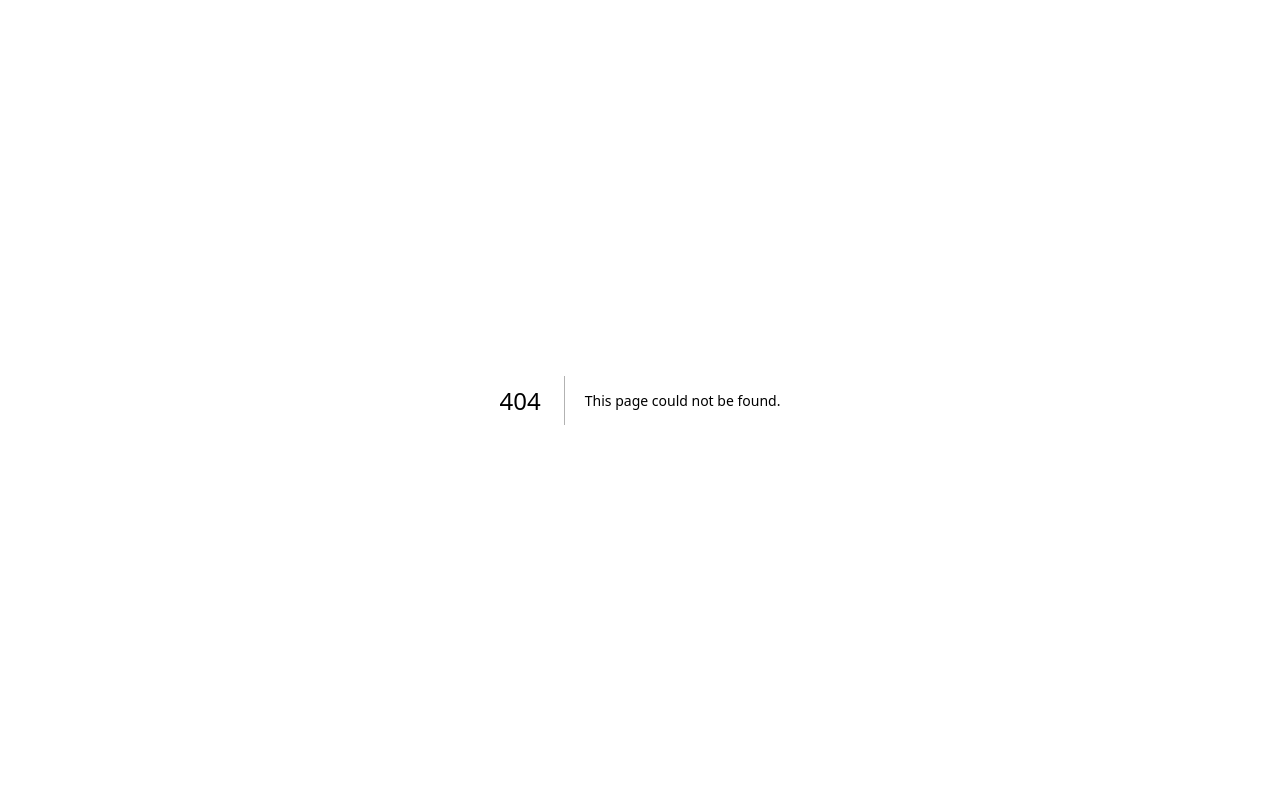
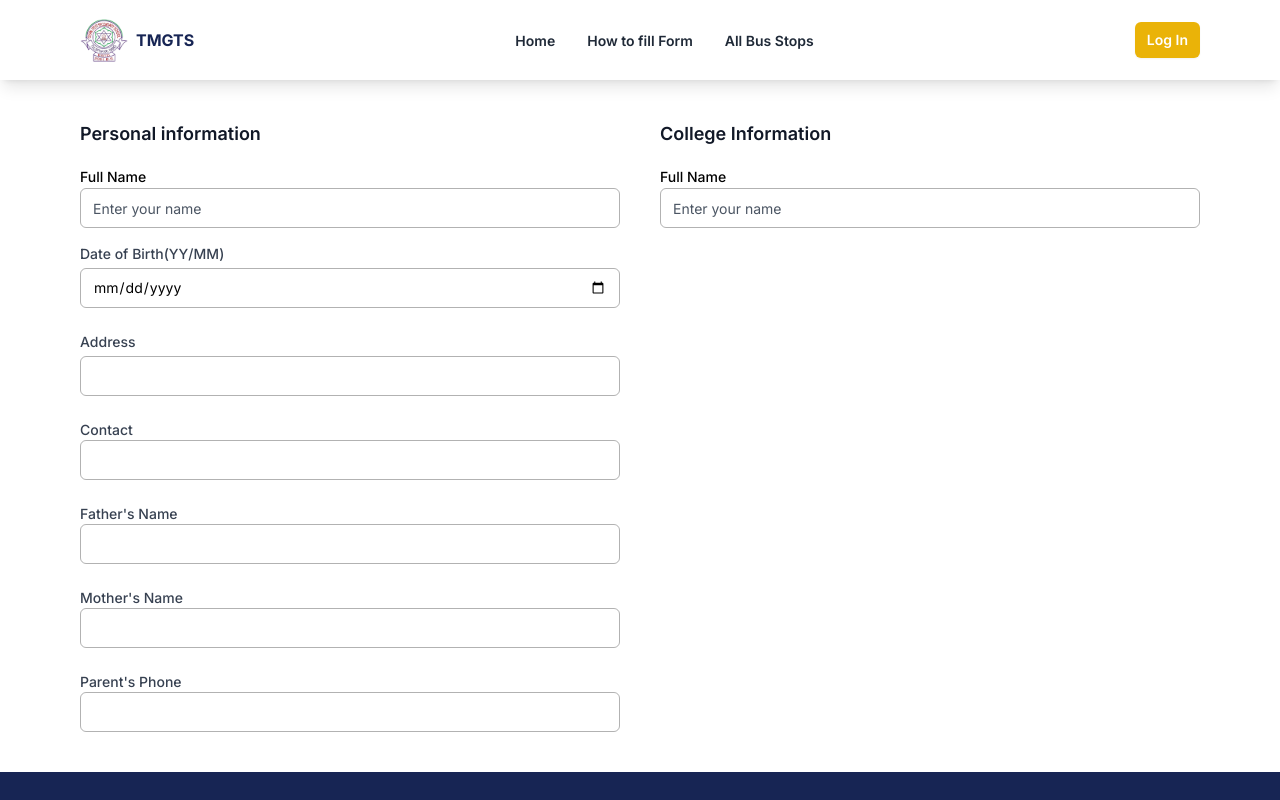
Before and after one commit to sandipolee/T, a Next.js app in the folder tmgts/: page /register in a window 1280 px wide. Before the commit this address had no page. Shown: the top 800 px of the page. Built offline with nearby package versions, Linux system fonts and the light colour scheme.

Commit message:
hero is hero

```diff
--- a/tmgts/src/app/page.tsx
+++ b/tmgts/src/app/page.tsx
@@ -8,7 +8,7 @@ export default function Home() {
     <>
       <Header />
 
-      <div className="bg-white py-10 h-screen">
+      <div className="bg-white py-10 h-screen " >
         <div className="h-full mx-auto w-full max-w-screen-x1 px-2.5 md:px-20 items-center max-sm:mt-20 ">
           <div className="grid md:grid-cols-2 gap-8 pt-10">
           <div className=" align-middle">
--- /dev/null
+++ b/tmgts/src/app/register/page.tsx
@@ -0,0 +1,176 @@
+import Footer from "../component/footer";
+import { Header } from "../component/header";
+
+const Register = () => {
+  return (
+    <>
+      <Header></Header>
+      <div className="h-full mx-auto w-full max-w-screen-x1 px-2.5 md:px-20 items-center">
+        <div className="grid grid-cols-2 gap-10 py-10 max-sm:grid-cols-none max-sm:px-4">
+          <div className=" ">
+            <h3
+              id="contact-info-heading"
+              className="text-lg font-semibold text-gray-900"
+            >
+              Personal information
+            </h3>
+            <div className="mt-4 w-full">
+              <label
+                className="text-sm font-medium leading-none peer-disabled:cursor-not-allowed peer-disabled:opacity-70"
+                htmlFor="name"
+              >
+                Full Name
+              </label>
+              <input
+                className="flex h-10 w-full rounded-md border border-black/30 bg-transparent px-3 py-2 text-sm placeholder:text-gray-600 focus:outline-none focus:ring-1 focus:ring-black/30 focus:ring-offset-1 disabled:cursor-not-allowed disabled:opacity-50"
+                type="text"
+                placeholder="Enter your name"
+                id="name"
+              ></input>
+            </div>
+
+            <div className="col-span-2 sm:col-span-3 pt-4">
+              <label
+                htmlFor="expiration-date"
+                className="block text-sm font-medium text-gray-700"
+              >
+                Date of Birth(YY/MM)
+              </label>
+              <div className="mt-1">
+                <input
+                  type="date"
+                  name="Date-of-birth"
+                  id="expiration-date"
+                  autoComplete="cc-exp"
+                  className="block h-10 w-full rounded-md border border-black/30 bg-transparent px-3 py-2 text-sm placeholder:text-gray-400 focus:outline-none focus:ring-1 focus:ring-black/30 focus:ring-offset-1 disabled:cursor-not-allowed disabled:opacity-50"
+                />
+              </div>
+              <div className="mt-6 grid grid-cols-1 gap-x-4 gap-y-6 sm:grid-cols-3">
+                <div className="sm:col-span-3">
+                  <label
+                    htmlFor="address"
+                    className="block text-sm font-medium text-gray-700"
+                  >
+                    Address
+                  </label>
+                  <div className="mt-1">
+                    <input
+                      type="text"
+                      id="address"
+                      name="address"
+                      autoComplete="street-address"
+                      className="flex h-10 w-full rounded-md border border-black/30 bg-transparent px-3 py-2 text-sm placeholder:text-gray-400 focus:outline-none focus:ring-1 focus:ring-black/30 focus:ring-offset-1 disabled:cursor-not-allowed disabled:opacity-50"
+                    />
+                  </div>
+                </div>
+              </div>
+              <div className="mt-6 grid grid-cols-1 gap-x-4 gap-y-6 sm:grid-cols-3">
+                <div className="sm:col-span-3">
+                  <label
+                    htmlFor="address"
+                    className="block text-sm font-medium text-gray-700"
+                  >
+                    Contact
+                  </label>
+                  <div className="">
+                    <input
+                      type="text"
+                      id="address"
+                      name="address"
+                      autoComplete="street-address"
+                      className="flex h-10 w-full rounded-md border border-black/30 bg-transparent px-3 py-2 text-sm placeholder:text-gray-400 focus:outline-none focus:ring-1 focus:ring-black/30 focus:ring-offset-1 disabled:cursor-not-allowed disabled:opacity-50"
+                    />
+                  </div>
+                </div>
+              </div>
+              <div className="mt-6 grid grid-cols-1 gap-x-4 gap-y-6 sm:grid-cols-3">
+                <div className="sm:col-span-3">
+                  <label
+                    htmlFor="address"
+                    className="block text-sm font-medium text-gray-700"
+                  >
+                    Father's Name
+                  </label>
+                  <div className="">
+                    <input
+                      type="text"
+                      id="address"
+                      name="address"
+                      autoComplete="street-address"
+                      className="flex h-10 w-full rounded-md border border-black/30 bg-transparent px-3 py-2 text-sm placeholder:text-gray-400 focus:outline-none focus:ring-1 focus:ring-black/30 focus:ring-offset-1 disabled:cursor-not-allowed disabled:opacity-50"
+                    />
+                  </div>
+                </div>
+              </div>
+              <div className="mt-6 grid grid-cols-1 gap-x-4 gap-y-6 sm:grid-cols-3">
+                <div className="sm:col-span-3">
+                  <label
+                    htmlFor="address"
+                    className="block text-sm font-medium text-gray-700"
+                  >
+                    Mother's Name
+                  </label>
+                  <div className="">
+                    <input
+                      type="text"
+                      id="address"
+                      name="address"
+                      autoComplete="street-address"
+                      className="flex h-10 w-full rounded-md border border-black/30 bg-transparent px-3 py-2 text-sm placeholder:text-gray-400 focus:outline-none focus:ring-1 focus:ring-black/30 focus:ring-offset-1 disabled:cursor-not-allowed disabled:opacity-50"
+                    />
+                  </div>
+                </div>
+              </div>
+              <div className="mt-6 grid grid-cols-1 gap-x-4 gap-y-6 sm:grid-cols-3">
+                <div className="sm:col-span-3">
+                  <label
+                    htmlFor="address"
+                    className="block text-sm font-medium text-gray-700"
+                  >
+                    Parent's Phone
+                  </label>
+                  <div className="">
+                    <input
+                      type="text"
+                      id="address"
+                      name="address"
+                      autoComplete="street-address"
+                      className="flex h-10 w-full rounded-md border border-black/30 bg-transparent px-3 py-2 text-sm placeholder:text-gray-400 focus:outline-none focus:ring-1 focus:ring-black/30 focus:ring-offset-1 disabled:cursor-not-allowed disabled:opacity-50"
+                    />
+                  </div>
+                </div>
+              </div>
+            </div>
+          </div>
+          <div>
+          <div className=" ">
+            <h3
+              id="contact-info-heading"
+              className="text-lg font-semibold text-gray-900"
+            >
+              College Information
+            </h3>
+            <div className="mt-4 w-full">
+              <label
+                className="text-sm font-medium leading-none peer-disabled:cursor-not-allowed peer-disabled:opacity-70"
+                htmlFor="name"
+              >
+                Full Name
+              </label>
+              <input
+                className="flex h-10 w-full rounded-md border border-black/30 bg-transparent px-3 py-2 text-sm placeholder:text-gray-600 focus:outline-none focus:ring-1 focus:ring-black/30 focus:ring-offset-1 disabled:cursor-not-allowed disabled:opacity-50"
+                type="text"
+                placeholder="Enter your name"
+                id="name"
+              ></input>
+            </div>
+            </div>
+          </div>
+        </div>
+      </div>
+      <Footer></Footer>
+    </>
+  );
+};
+
+export default Register;
```
